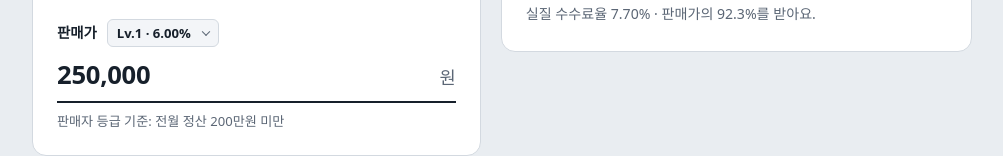
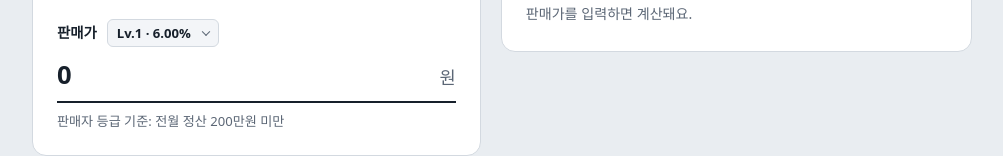
Before and after one commit to joinsun/my_calculator, a plain HTML site: page index.html in a window 1280 px wide. Shown: the part 255-411 px from the top of the page, without its empty margins (138-1141 px from the left). Drawn offline with Linux system fonts and the light colour scheme; no server answers; a web font is replaced by a local one.

Commit message:
Update price input value to default to 0

```diff
--- a/index.html
+++ b/index.html
@@ -256,7 +256,7 @@ td.fee{color:var(--fee)}
           <span class="select-wrap"><select id="level" class="level-select" aria-label="판매자 등급"></select></span>
         </div>
         <div class="price">
-          <input id="price" type="text" inputmode="numeric" autocomplete="off" placeholder="0" value="250,000" aria-describedby="level-hint">
+          <input id="price" type="text" inputmode="numeric" autocomplete="off" placeholder="0" value="0" aria-describedby="level-hint">
           <span>원</span>
         </div>
         <p class="hint" id="level-hint"></p>
```
